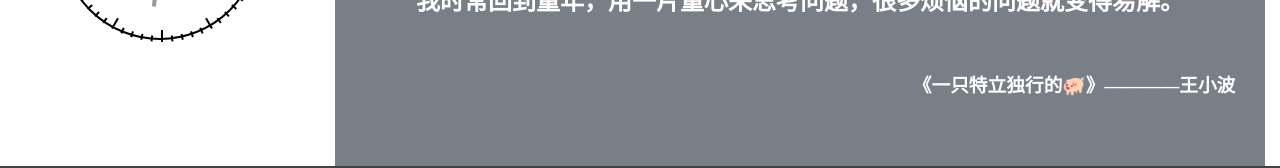
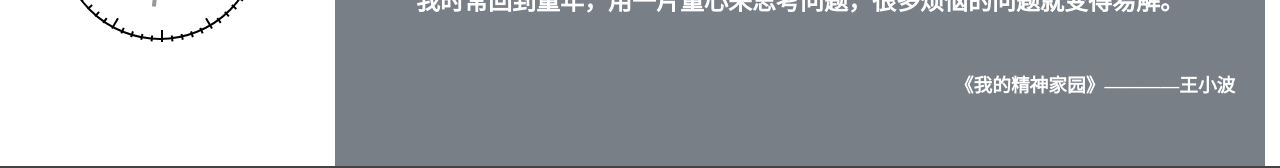
Before and after one commit to lizhan-lz/lizhan-lz.github.io, a plain HTML site: page index.html in a window 1280 px wide. Shown: the part 547-715 px from the top of the page. Drawn offline with Linux system fonts and the light colour scheme; a script that the page names is missing.

Commit message:
Update index.html

```diff
--- a/index.html
+++ b/index.html
@@ -262,7 +262,7 @@
           <br><br><br><br><br><br>
           <h2 style="font-family:Cambria, 'Hoefler Text', 'Liberation Serif', Times, 'Times New Roman', 'serif'" >
              我时常回到童年，用一片童心来思考问题，很多烦恼的问题就变得易解。<br><br></h2>
-        <h3 style="text-align: right">《一只特立独行的🐖》————王小波&nbsp; </h3>
+        <h3 style="text-align: right">《我的精神家园》————王小波&nbsp; </h3>
   </div>
 </div>
 </div>
```
